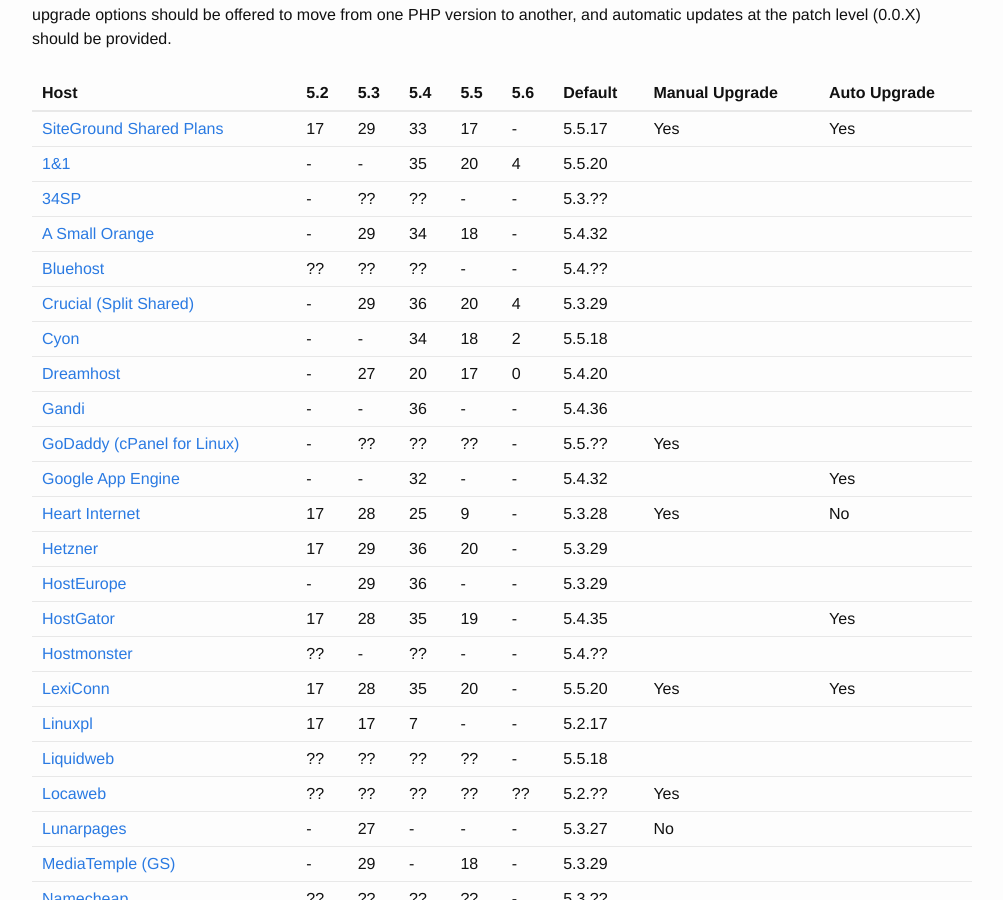
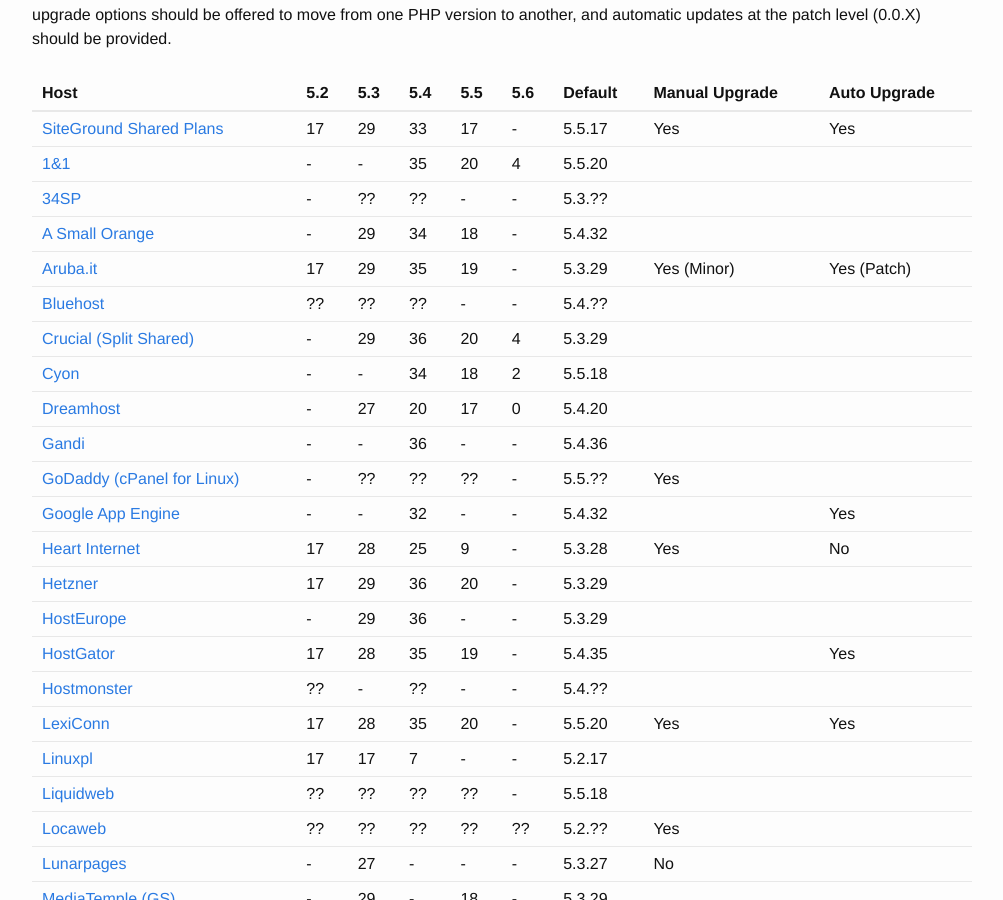
Before and after one commit to phpversions/phpversions.info, a Jekyll site: the page built from index.html, in a window 1280 px wide and 900 px high, scrolled down 422 px. Shown: the whole window, without its empty margins (138-1141 px from the left). Built offline with Jekyll 4.4.1, drawn with Linux system fonts in a browser that asks for light colours.

Commit message:
Add Aruba.it

```diff
--- a/_data/shared_hosts.yml
+++ b/_data/shared_hosts.yml
@@ -27,6 +27,16 @@
   php54: 34
   php55: 18
   default: 5.4.32
+
+- name: "Aruba.it"
+  url: "http://hosting.aruba.it/"
+  php52: 17
+  php53: 29
+  php54: 35
+  php55: 19
+  default: 5.3.29
+  manual_update: "Yes (Minor)"
+  auto_update: "Yes (Patch)"
 
 - name: "Bluehost"
   url: "http://www.bluehost.com/shared"
```
